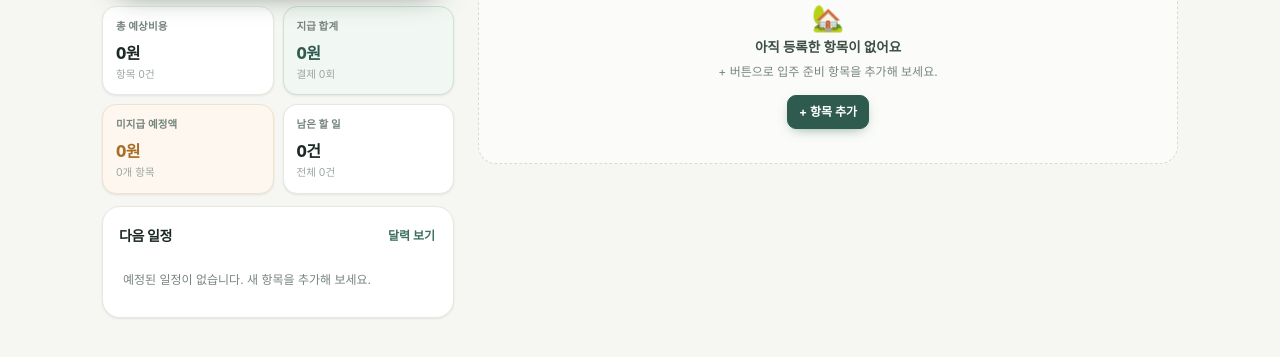
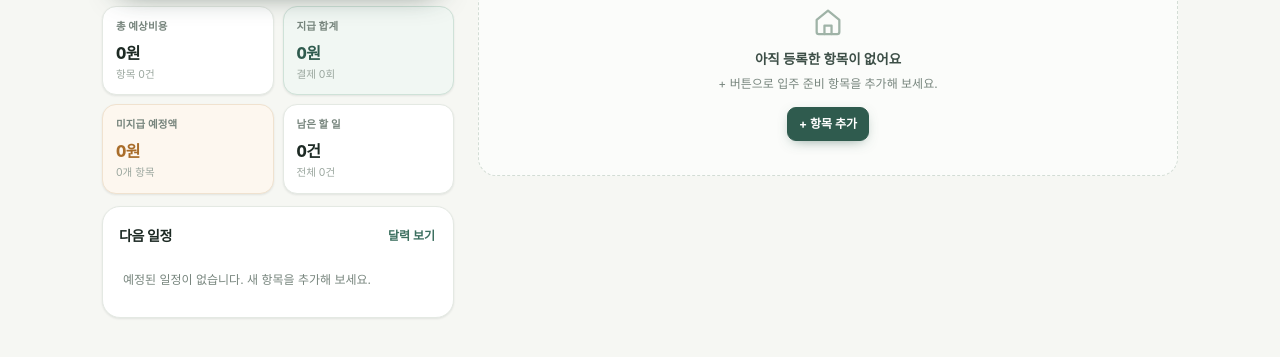
Before and after one commit to starrytakeoff-bit/athena, a plain HTML site: page index.html in a window 1280 px wide. Shown: the part 307-664 px from the top of the page. Drawn offline with Linux system fonts and the light colour scheme.

Commit message:
빈 상태 아이콘을 인라인 SVG로 교체(이모지 깨짐 방지)

```diff
--- a/index.html
+++ b/index.html
@@ -208,7 +208,7 @@ input,select,textarea{font:inherit;color:var(--ink)}
 .minibar{height:5px;border-radius:99px;background:#edf1ee;margin-top:6px;overflow:hidden}
 .minibar>span{display:block;height:100%;border-radius:99px;background:linear-gradient(90deg,#7fb6a0,#4f8a74);transition:width .4s ease}
 .empty{display:grid;justify-items:center;gap:6px;padding:34px 18px;border:1px dashed #d3ddd5;border-radius:var(--r-lg);text-align:center;color:var(--muted);background:var(--surface-2)}
-.empty-ico{font-size:26px;line-height:1}
+.empty-ico{font-size:26px;line-height:1;color:#9fb3a7}.empty-ico svg{width:34px;height:34px}
 .empty strong{font-size:13.5px;color:var(--ink-2)}
 .empty p{font-size:12px;max-width:280px}
 .empty .btn{margin-top:8px}
@@ -624,6 +624,11 @@ const REMOVED_CATS=new Set(['주택·잔금','입주·잔금']);
 const STATUSES=['준비 중','견적 비교','계약 완료','구매 완료','배송 예정','배송 완료','완료'];
 const STATUS_CLS={'준비 중':'ready','견적 비교':'quote','계약 완료':'contract','구매 완료':'buy','배송 예정':'ship','배송 완료':'delivering','완료':'done'};
 const PIE_COLORS=['#397c69','#edb45d','#769cb9','#ad8bc3','#e28e8b','#73b7ae','#d3a368','#81935b','#ca8ab0','#818e9e'];
+const ICON={
+  search:'<svg viewBox="0 0 24 24" fill="none" stroke="currentColor" stroke-width="1.6" stroke-linecap="round"><circle cx="11" cy="11" r="6.5"/><path d="M16 16l4.4 4.4"/></svg>',
+  house:'<svg viewBox="0 0 24 24" fill="none" stroke="currentColor" stroke-width="1.6" stroke-linecap="round" stroke-linejoin="round"><path d="M4 10.5 12 4l8 6.5V19a1.5 1.5 0 0 1-1.5 1.5h-13A1.5 1.5 0 0 1 4 19z"/><path d="M9.5 20.5v-6h5v6"/></svg>',
+  calendar:'<svg viewBox="0 0 24 24" fill="none" stroke="currentColor" stroke-width="1.6" stroke-linecap="round" stroke-linejoin="round"><rect x="3.6" y="5.2" width="16.8" height="14.6" rx="3"/><path d="M8 3.4v3.2M16 3.4v3.2M3.6 10h16.8"/></svg>'
+};
 
 /* ================= helpers ================= */
 const $=id=>document.getElementById(id);
@@ -874,7 +879,7 @@ function renderTaskList(){
   const el=$('taskList');
   if(!rows.length){
     const filtered=data.items.length>0;
-    el.innerHTML=`<div class="empty"><div class="empty-ico">${filtered?'🔍':'🏡'}</div><strong>${filtered?'조건에 맞는 항목이 없어요':'아직 등록한 항목이 없어요'}</strong><p>${filtered?'검색어나 필터를 바꿔 보세요.':'+ 버튼으로 입주 준비 항목을 추가해 보세요.'}</p><button class="btn btn-primary btn-sm" type="button" data-add>+ 항목 추가</button></div>`;
+    el.innerHTML=`<div class="empty"><div class="empty-ico">${filtered?ICON.search:ICON.house}</div><strong>${filtered?'조건에 맞는 항목이 없어요':'아직 등록한 항목이 없어요'}</strong><p>${filtered?'검색어나 필터를 바꿔 보세요.':'+ 버튼으로 입주 준비 항목을 추가해 보세요.'}</p><button class="btn btn-primary btn-sm" type="button" data-add>+ 항목 추가</button></div>`;
     return;
   }
   el.innerHTML=rows.map(taskHtml).join('');
@@ -957,7 +962,7 @@ function renderDayList(){
   $('dateDday').textContent=d===0?'오늘':d>0?`D-${d}`:`D+${-d}`;
   $('dateDday').style.display=selected?'' :'none';
   const el=$('dayList');
-  el.innerHTML=rows.length?rows.map(taskHtml).join(''):`<div class="empty"><div class="empty-ico">📅</div><strong>이 날짜에 일정이 없습니다</strong><p>이 날짜로 새 일정을 추가해 보세요.</p><button class="btn btn-primary btn-sm" type="button" data-add-date>+ 이 날짜에 일정</button></div>`;
+  el.innerHTML=rows.length?rows.map(taskHtml).join(''):`<div class="empty"><div class="empty-ico">${ICON.calendar}</div><strong>이 날짜에 일정이 없습니다</strong><p>이 날짜로 새 일정을 추가해 보세요.</p><button class="btn btn-primary btn-sm" type="button" data-add-date>+ 이 날짜에 일정</button></div>`;
 }
 
 /* ================= ledger ================= */
```
